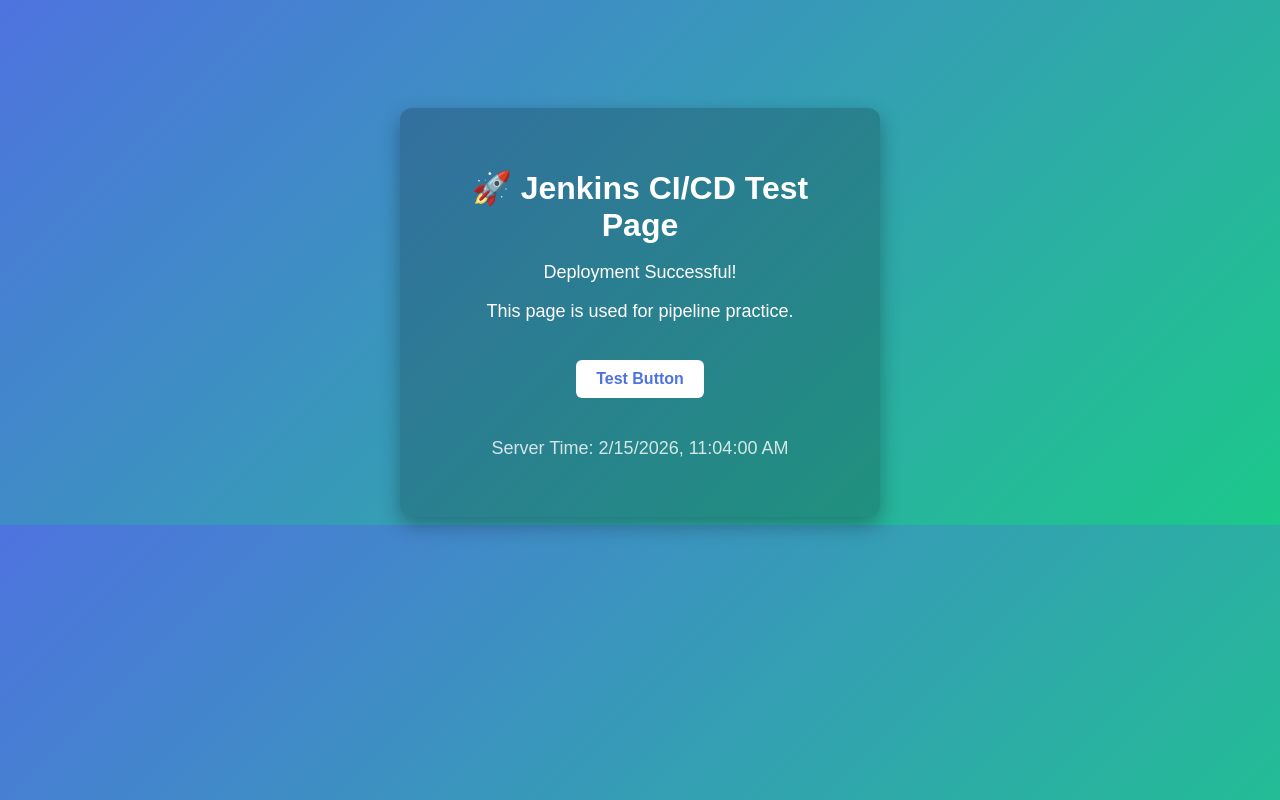
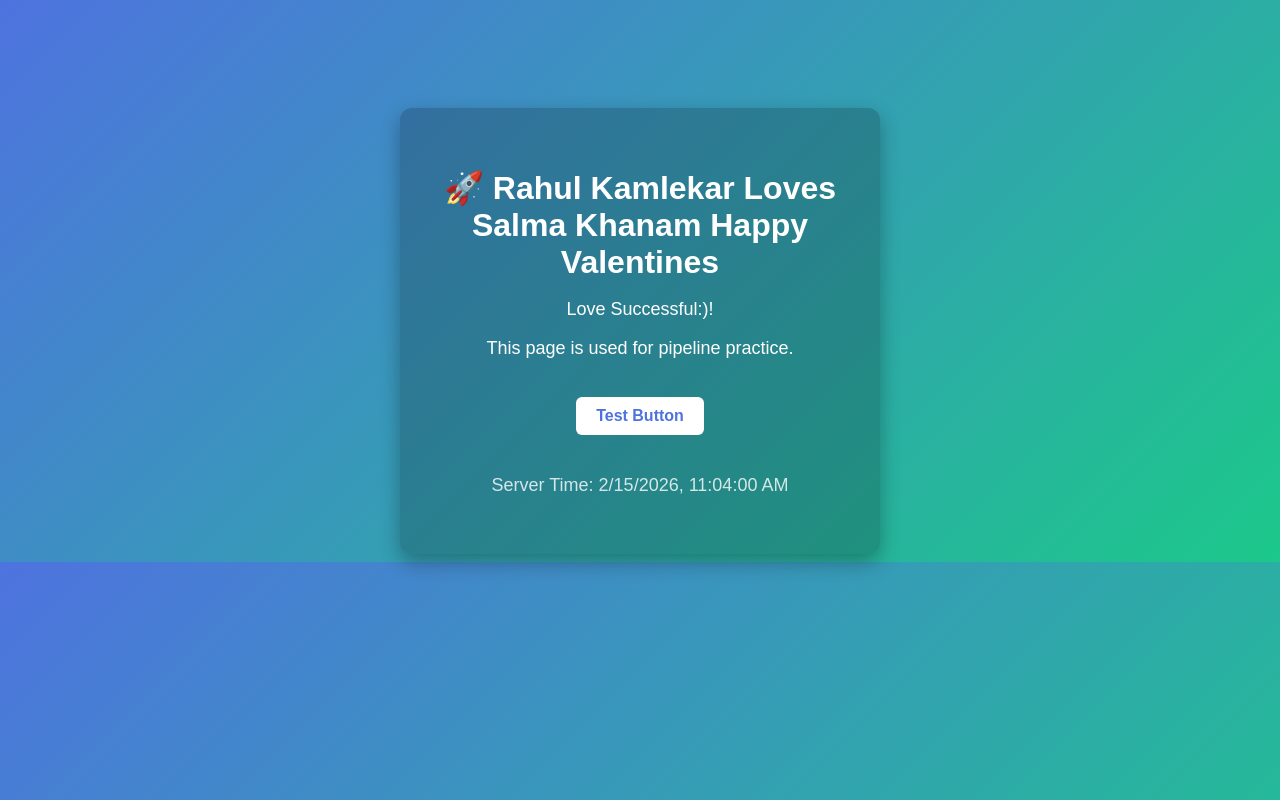
Before and after one commit to rahul9011/first-pipeline-demo, a plain HTML site: page index.html in a window 1280 px wide. Drawn offline with Linux system fonts and the light colour scheme.

Commit message:
update header

```diff
--- a/index.html
+++ b/index.html
@@ -54,8 +54,8 @@
 <body>
 
 <div class="card">
-    <h1>🚀 Jenkins CI/CD Test Page</h1>
-    <p>Deployment Successful!</p>
+    <h1>🚀 Rahul Kamlekar Loves Salma Khanam Happy Valentines</h1>
+    <p>Love Successful:)!</p>
     <p>This page is used for pipeline practice.</p>
 
     <a href="#" class="btn">Test Button</a>
```
